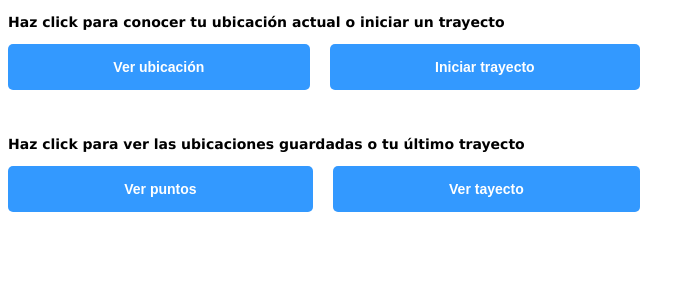
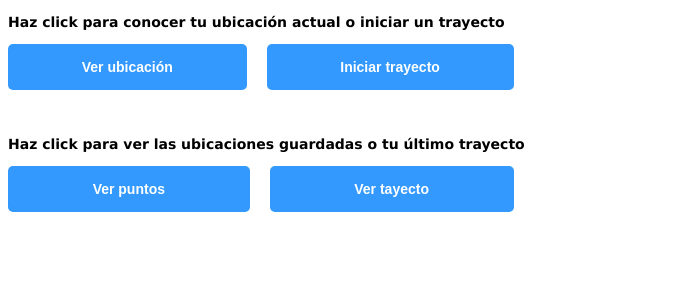
Before and after one commit to thisiszeshak/GIS-JS-app, a PHP site: page / in a window 1280 px wide. Shown: the top 300 px of the page, without its empty margins (0-695 px from the left). Run offline with PHP 8.4, Linux system fonts and the light colour scheme.

Commit message:
solucion error

```diff
--- a/com/clsListaPuntos.js
+++ b/com/clsListaPuntos.js
@@ -3,7 +3,8 @@ class clsListaPuntos{
         this.listaPuntos = [];
     }
     guardarPunto(lista){
-        var punto = new clsPunto()
+        var punto = new clsPunto(10, 7);
         this.listaPuntos.push(punto);
+
     }
 }
--- a/com/clsPunto.js
+++ b/com/clsPunto.js
@@ -4,5 +4,4 @@ class clsPunto{
         this.px = x;
         this.py = y;
     }
-
 }
--- a/com/gisApp.js
+++ b/com/gisApp.js
@@ -1,6 +1,6 @@
 var x = document.getElementById("demo");
-var listaPuntosIndividuales = new clsListaPuntos();
-var listaPuntosTrayecto = new clsListaPuntos()
+//var listaPuntosIndividuales = new clsListaPuntos();
+//var listaPuntosTrayecto = new clsListaPuntos();
 
 
 ////////////////////////////////////////////////////////////////////
--- a/main.css
+++ b/css/main.css
@@ -10,7 +10,7 @@
     display: grid;
     grid-template-columns: auto auto;
     grid-gap: 20px;
-    margin-right: 50%;
+    margin-right: 60%;
 }
 
 .boton{
--- a/index.html
+++ b/index.html
@@ -2,7 +2,7 @@
 <html>
 
 <head>
-  <link rel="stylesheet" href="main.css">
+  <link rel="stylesheet" href="css/main.css">
 </head>
 
 <body>
```
